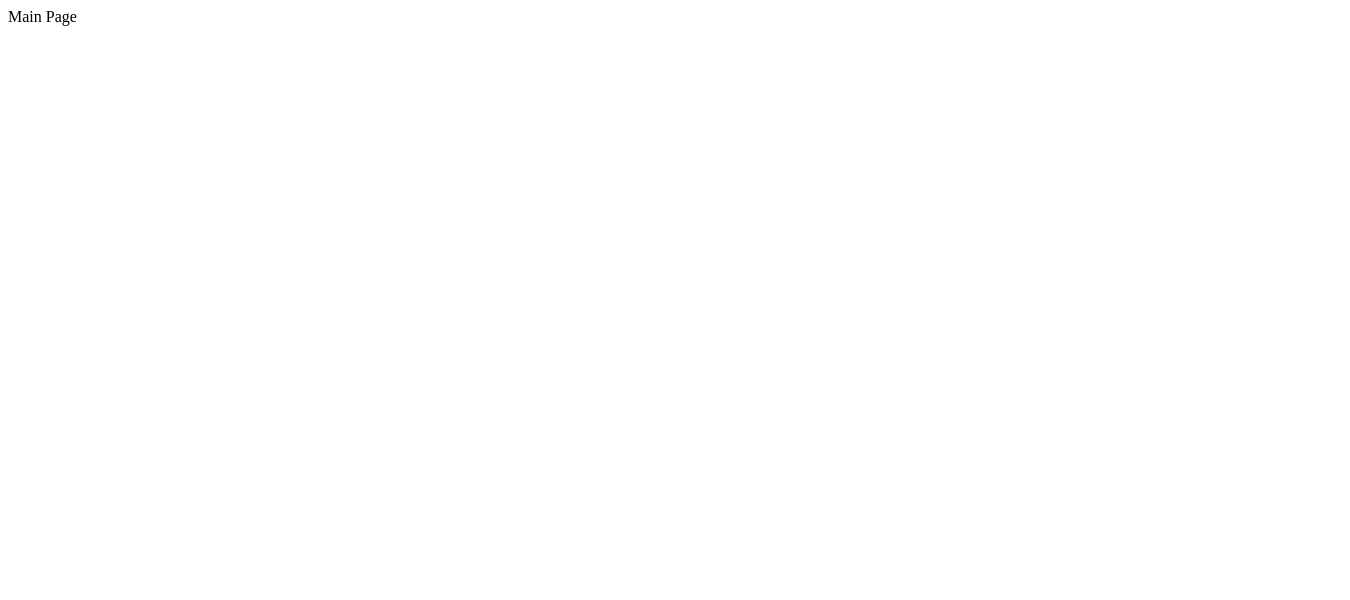
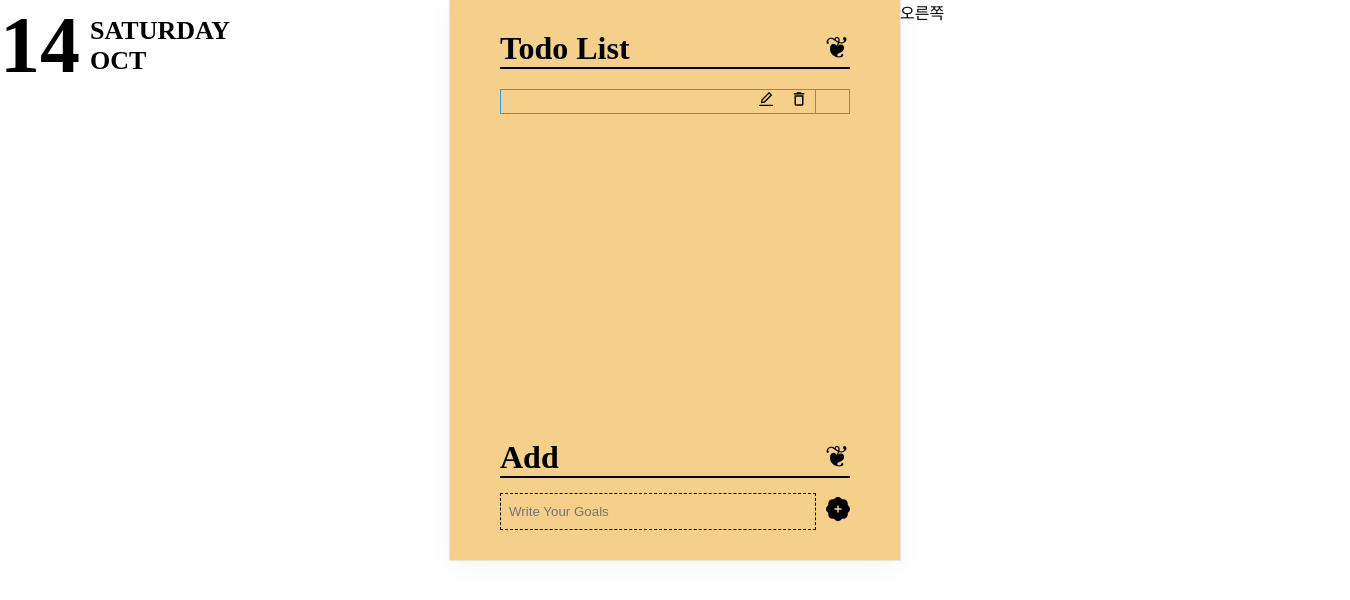
Before and after one commit to 2zzzyoung/TODOLIST, a React (Create React App) app: page / in a window 1280 px wide. Shown: the top 600 px of the page, 1350 px wide, since content can reach past the window. Built offline with nearby package versions, Linux system fonts and the light colour scheme.

Commit message:
💄 Design:  TodoList 퍼블리싱

```diff
--- a/package.json
+++ b/package.json
@@ -9,6 +9,7 @@
         "eslint-config-react-app": "^7.0.1",
         "react": "^18.2.0",
         "react-dom": "^18.2.0",
+        "react-icons": "^4.8.0",
         "react-router-dom": "^6.11.1",
         "react-scripts": "5.0.1",
         "web-vitals": "^2.1.4"
--- a/src/App.js
+++ b/src/App.js
@@ -1,6 +1,5 @@
-import React from "react";
 import MainPage from "./pages/Main";
-import { BrowserRouter as Router, Route, Routes } from "react-router-dom";
+import { BrowserRouter as Router, Routes, Route } from "react-router-dom";
 
 function App() {
     return (
--- /dev/null
+++ b/src/components/list.jsx
@@ -0,0 +1,37 @@
+import React, { useState, useRef } from "react";
+import { AiOutlineEdit } from "react-icons/ai";
+import { MdDeleteOutline } from "react-icons/md";
+import "../styles/components/list.css";
+
+export default function List({ todo }) {
+    const [isCheck, setIsCheck] = useState(false);
+    const checkRef = useRef();
+
+    const onChangeChecked = () => {
+        if (checkRef.current.checked === true) {
+            setIsCheck(true);
+        } else {
+            setIsCheck(false);
+        }
+    };
+
+    console.log(checkRef);
+
+    return (
+        <>
+            <div className="list">
+                <p>{todo}</p>
+                <div className="btn_box">
+                    <button className="btn">
+                        <AiOutlineEdit />
+                    </button>
+                    <button className="btn">
+                        <MdDeleteOutline />
+                    </button>
+                    <input type="checkbox" id="check" ref={checkRef} onChange={onChangeChecked} />
+                    <label htmlFor="check">{isCheck && "V"}</label>
+                </div>
+            </div>
+        </>
+    );
+}
--- /dev/null
+++ b/src/components/title.jsx
@@ -0,0 +1,12 @@
+import "../styles/components/title.css";
+
+export default function Title({ value }) {
+    return (
+        <>
+            <div className="titleWrapper">
+                <h1 className="title">{value}</h1>
+                <p>❦</p>
+            </div>
+        </>
+    );
+}
--- a/src/index.js
+++ b/src/index.js
@@ -2,6 +2,7 @@ import React from "react";
 import ReactDOM from "react-dom/client";
 import App from "./App";
 import reportWebVitals from "./reportWebVitals";
+import "./styles/global.css";
 
 const root = ReactDOM.createRoot(document.getElementById("root"));
 root.render(
--- a/src/pages/Main.jsx
+++ b/src/pages/Main.jsx
@@ -1,5 +1,48 @@
-import React from "react";
+import React, { useState } from "react";
+import { BsFillPatchPlusFill } from "react-icons/bs";
+import "../styles/pages/main.css";
+import List from "../components/list";
+import Title from "../components/title";
 
 export default function MainPage() {
-    return <>Main Page</>;
+    const [todo, setTodo] = useState("");
+
+    const submitTodo = (e) => {
+        setTodo(e.target.value);
+    };
+    console.log(todo);
+
+    return (
+        <>
+            <div className="wrap">
+                <div className="container">
+                    <div className="date">
+                        <div className="day">14</div>
+                        <div className="date_box">
+                            <div className="week">SATURDAY</div>
+                            <div className="month">OCT</div>
+                        </div>
+                    </div>
+                </div>
+                <div className="container">
+                    <div className="wrapper">
+                        <div className="list_box">
+                            <Title value={"Todo List"} />
+                            <List todo={todo} />
+                        </div>
+                        <div className="input_box">
+                            <Title value={"Add"} />
+                            <div className="input">
+                                <input placeholder="Write Your Goals" onChange={submitTodo} />
+                                <button className="plusButton">
+                                    <BsFillPatchPlusFill />
+                                </button>
+                            </div>
+                        </div>
+                    </div>
+                </div>
+                <div className="container">오른쪽</div>
+            </div>
+        </>
+    );
 }
--- /dev/null
+++ b/src/styles/components/list.css
@@ -0,0 +1,45 @@
+.list {
+    justify-content: center;
+    border: 1px solid #28a0ff;
+    display: flex;
+    /* gap: 20px; */
+    color: #28a0ff;
+    margin-top: 20px;
+}
+
+.list p {
+    width: 70%;
+    padding: 0 8px;
+    display: flex;
+    align-items: center;
+    padding: 8px;
+    word-break: break-all;
+    /* border: 1px solid violet; */
+}
+
+input#check {
+    display: none;
+}
+
+.list .btn_box > label {
+    width: 33.3%;
+    cursor: pointer;
+    border-left: 1px solid #28a0ff;
+    display: flex;
+    justify-content: center;
+    align-items: center;
+}
+
+.btn_box {
+    display: flex;
+    width: 30%;
+}
+
+.btn {
+    width: 33.3%;
+    padding: 0;
+    background-color: unset;
+    border: none;
+    cursor: pointer;
+    font-size: 18px;
+}
--- /dev/null
+++ b/src/styles/components/title.css
@@ -0,0 +1,14 @@
+.titleWrapper {
+    display: flex;
+    justify-content: space-between;
+    border-bottom: 2px solid black;
+}
+
+.titleWrapper p {
+    font-size: 30px;
+}
+
+.title {
+    font-size: xx-large;
+    font-weight: bold;
+}
--- /dev/null
+++ b/src/styles/global.css
@@ -0,0 +1,92 @@
+html,
+body,
+div,
+span,
+applet,
+object,
+iframe,
+h1,
+h2,
+h3,
+h4,
+h5,
+h6,
+p,
+blockquote,
+pre,
+a,
+abbr,
+acronym,
+address,
+big,
+cite,
+code,
+del,
+dfn,
+em,
+img,
+ins,
+kbd,
+q,
+s,
+samp,
+small,
+strike,
+strong,
+sub,
+sup,
+tt,
+var,
+b,
+u,
+i,
+center,
+dl,
+dt,
+dd,
+ol,
+ul,
+li,
+fieldset,
+form,
+label,
+legend,
+table,
+caption,
+tbody,
+tfoot,
+thead,
+tr,
+th,
+td,
+article,
+aside,
+canvas,
+details,
+embed,
+figure,
+figcaption,
+footer,
+header,
+hgroup,
+menu,
+nav,
+output,
+ruby,
+section,
+summary,
+time,
+mark,
+audio,
+video {
+    margin: 0;
+    padding: 0;
+    border: 0;
+    font-size: 100%;
+    font: inherit;
+    vertical-align: baseline;
+}
+
+button {
+    padding: 0;
+}
--- /dev/null
+++ b/src/styles/pages/main.css
@@ -0,0 +1,65 @@
+.wrap {
+    width: 100%;
+    display: flex;
+    justify-content: space-between;
+}
+
+.container {
+    min-width: 450px;
+    max-width: 450px;
+}
+
+.wrapper {
+    display: flex;
+    flex-direction: column;
+    justify-content: space-between;
+    padding: 30px 50px;
+    height: 500px;
+    box-shadow: rgba(0, 0, 0, 0.05) 0px 6px 24px 0px, rgba(0, 0, 0, 0.08) 0px 0px 0px 1px;
+    background-color: #f5d08a;
+}
+
+.input {
+    margin-top: 15px;
+    display: flex;
+    align-items: center;
+    justify-content: space-between;
+}
+
+.input input {
+    width: 85%;
+    height: 25px;
+    padding: 5px 8px;
+    background-color: unset;
+    border: 1px dashed black;
+}
+
+.plusButton {
+    border: none;
+    background-color: unset;
+    font-size: 24px;
+    cursor: pointer;
+    padding: 0;
+}
+
+.plusButton:hover {
+    font-size: 26px;
+}
+
+.date {
+    display: flex;
+    gap: 10px;
+}
+
+.date_box {
+    display: flex;
+    flex-direction: column;
+    justify-content: center;
+    font-size: 26px;
+    font-weight: 600;
+}
+
+.day {
+    font-size: 80px;
+    font-weight: bold;
+}
```
Also changed, not shown: .pnp.cjs, 1 other file (tests, documents, lock files or other folders).
